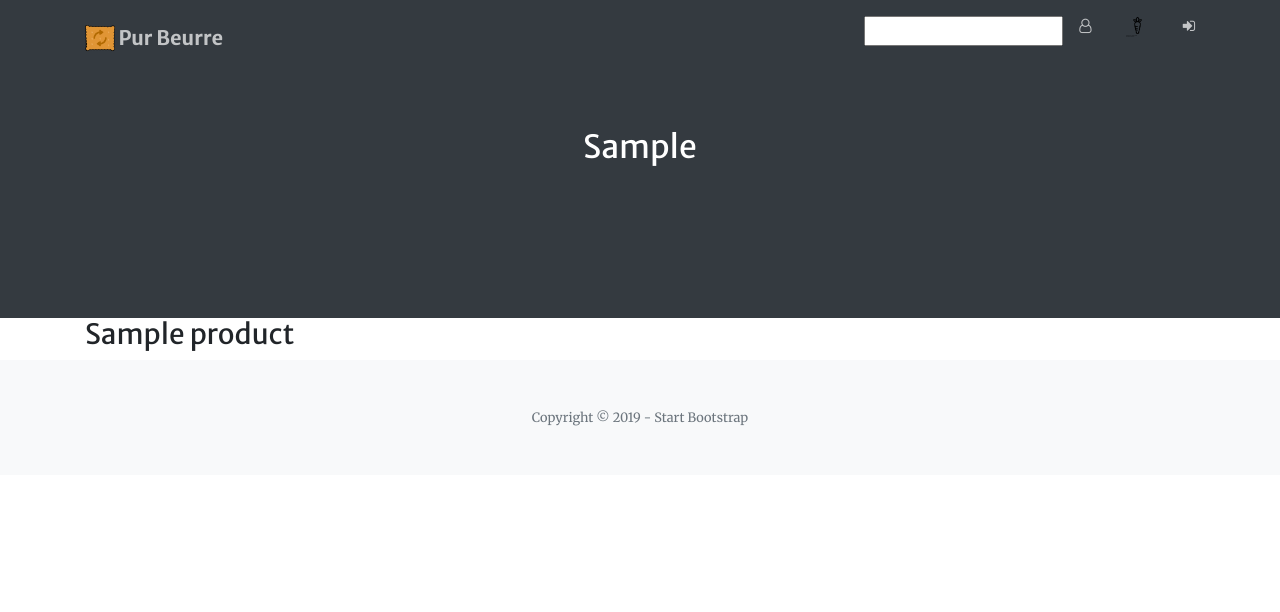
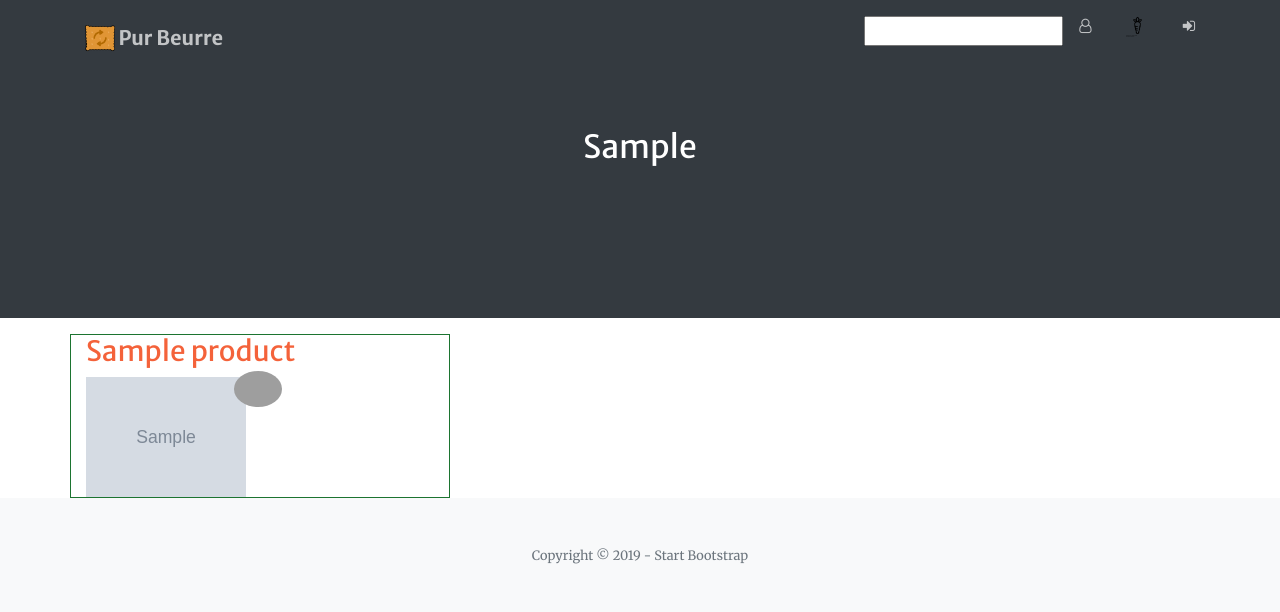
Before and after one commit to quentin338/Purebeurre-p8, a Django app: template purbeurre/products/templates/products/results.html in a window 1280 px wide. Shown: the top 612 px of the page. Run offline with Django 3.2, Linux system fonts and the light colour scheme; tables that the repository leaves empty hold one stand-in row (values such as "Sample post"); the template is opened without the code that fills it: values that come from a table or form of the project are taken from there, most other values are stand-ins (such as "Sample title", 1, 10 or a date in 2020); grey boxes marked "Sample" are stand-in pictures; some libraries are stand-ins or nearby versions; grey boxes are pictures that could not be loaded.

Commit message:
Added nutriscore_grade taken from OFF API. Added nutriscore_grade on Product model. Added nutrsicore_img property on Product model. Display the nutriscore grade of the products in the search template.

```diff
--- a/purbeurre/core/static/core/css/custom.css
+++ b/purbeurre/core/static/core/css/custom.css
@@ -8,3 +8,25 @@
     width: 27px;
     height: 22px
 }
+
+
+.product-display {
+    border: #1c7430 solid 1px;
+    margin-top: 1rem;
+}
+
+.product-img {
+    max-width: 10rem;
+    max-height: 10rem;
+    margin: auto;
+    width: auto;
+    height: auto;
+}
+
+.nutriscore-img {
+    border-radius: 50%;
+    width: 3rem;
+    position: relative;
+    right: 1rem;
+    bottom: 3rem;
+}
--- a/purbeurre/products/templates/products/results.html
+++ b/purbeurre/products/templates/products/results.html
@@ -14,10 +14,14 @@
   <div class="container">
     <div class="row">
       {% for product in better_products %}
-        <div class="col-md-4">
-          <h3>{{ product.name }}</h3>
+        <div class="col-md-4 product-display">
+          <a href="{% url "products:product_detail" product_id=product.code %}">
+            <h3>{{ product.name|truncatechars:36 }}</h3></a>
+          <img src="{{ product.image_url }}" alt="Image du produit" class="product-img"/>
+          <img src="{% static "core/img/nutriscore/"|add:product.nutriscore_img %}" class="nutriscore-img" alt="Nutriscore"/>
           {% if user.is_authenticated %}
-            <a class="btn btn-primary btn-xs add-fav" data-code="{{ product.code }}">Favori</a>
+            <a class="btn btn-primary btn-xs add-fav" data-code="{{ product.code }}">
+              <i class="fa fa-floppy-o" aria-hidden="true"></i> Favori</a>
           {% endif %}
         </div>
       {% endfor %}
--- a/purbeurre/products/views.py
+++ b/purbeurre/products/views.py
@@ -31,10 +31,11 @@ def product_search(request):
         user_search = form.cleaned_data['search']
         better_products = Product.get_better_products(user_search)
 
-        return render(request, "products/results.html", {'better_products': better_products, 'user_search': user_search})
+        return render(request, "products/results.html", {'better_products': better_products,
+                                                         'user_search': user_search})
 
     redirect(request, "products:index")
 
 
 def detail(request, product_id):
-    return HttpResponse("Here is the product detail !")
+    return HttpResponse(f"Here is the product detail of {product_id}!")
```
Also changed, not shown: purbeurre/openfoodfacts/openfoodfacts_api.py (+7 -2 lines), purbeurre/products/models.py (+15 -1 lines), purbeurre/core/static/core/img/nutriscore/nutriscore_a.png (added), purbeurre/core/static/core/img/nutriscore/nutriscore_b.png (added), purbeurre/core/static/core/img/nutriscore/nutriscore_c.png (added), purbeurre/core/static/core/img/nutriscore/nutriscore_d.png (added), purbeurre/core/static/core/img/nutriscore/nutriscore_e.png (added), purbeurre/products/migrations/0003_product_nutriscore_grade.py (added).
